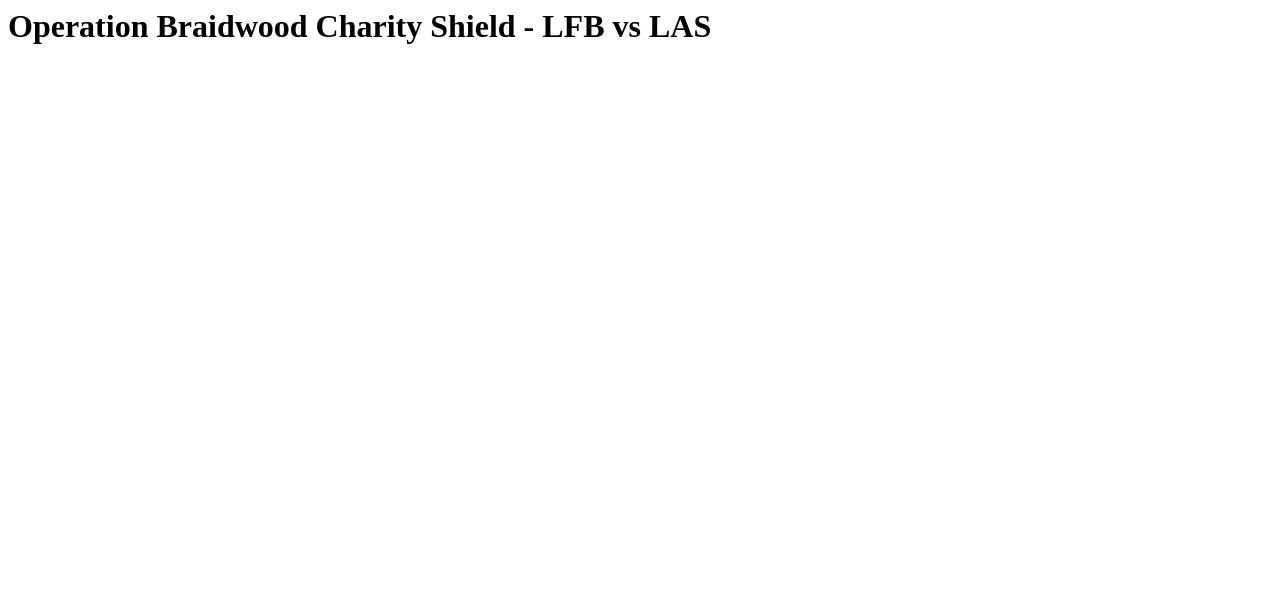
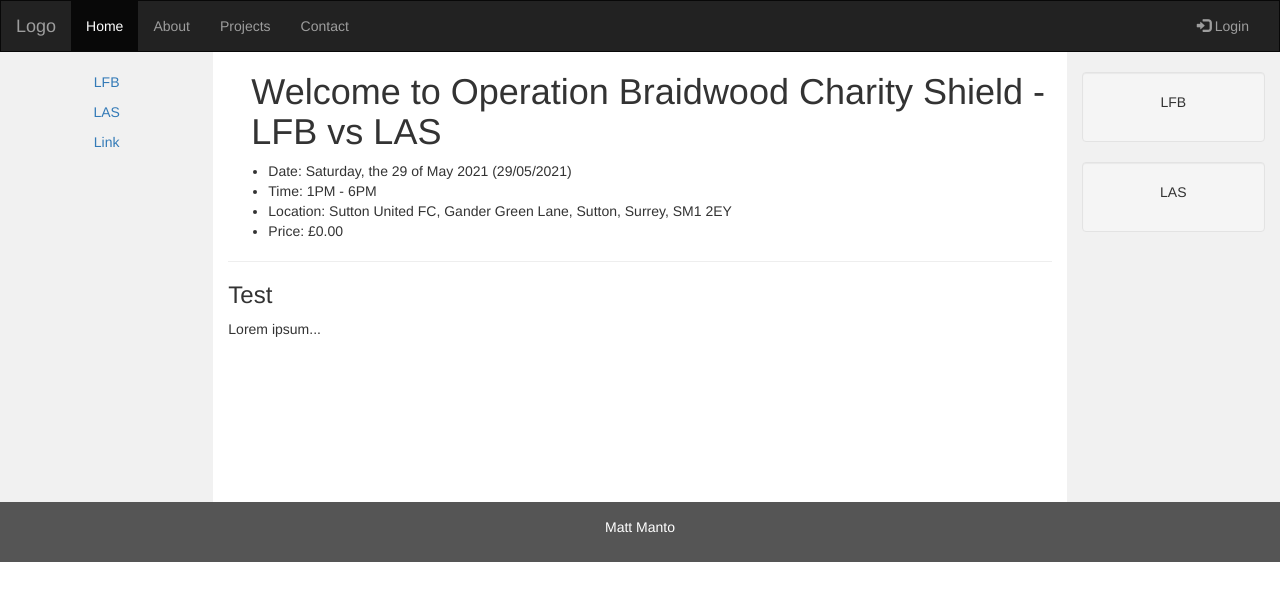
Before and after one commit to lfbvslasfootball/mainsite, a plain HTML site: page index.html in a window 1280 px wide. Drawn offline with nearby package versions, Linux system fonts and the light colour scheme.

Commit message:
Add files via upload

```diff
--- a/index.html
+++ b/index.html
@@ -1,10 +1,112 @@
-<doctype html5>
- <html>
-   <head>
-    <meta name="yandex-verification" content="c1f70ef66282f116" />
-     <link ref="stylwsheet" href="style.css">
-     </head>
-      <body>
-        <h1>Operation Braidwood Charity Shield - LFB vs LAS</h1>
-       </body>
-  </html>
+<!DOCTYPE html>
+<html lang="en">
+<head>
+  <title>Bootstrap Example</title>
+  <meta charset="utf-8">
+  <meta name="viewport" content="width=device-width, initial-scale=1">
+  <link rel="stylesheet" href="https://maxcdn.bootstrapcdn.com/bootstrap/3.4.1/css/bootstrap.min.css">
+  <script src="https://ajax.googleapis.com/ajax/libs/jquery/3.5.1/jquery.min.js"></script>
+  <script src="https://maxcdn.bootstrapcdn.com/bootstrap/3.4.1/js/bootstrap.min.js"></script>
+  <style>
+
+    /* Remove the navbar's default margin-bottom and rounded borders */
+
+
+      h1 {
+      margin-left: 23px
+      }
+    .navbar {
+      margin-bottom: 0;
+      border-radius: 0;
+    }
+
+    /* Set height of the grid so .sidenav can be 100% (adjust as needed) */
+    .row.content {height: 450px}
+
+    /* Set gray background color and 100% height */
+    .sidenav {
+      padding-top: 20px;
+      background-color: #f1f1f1;
+      height: 100%;
+    }
+
+    /* Set black background color, white text and some padding */
+    footer {
+      background-color: #555;
+      color: white;
+      padding: 15px;
+    }
+
+    /* On small screens, set height to 'auto' for sidenav and grid */
+    @media screen and (max-width: 767px) {
+      .sidenav {
+        height: auto;
+        padding: 15px;
+      }
+      .row.content {height:auto;}
+    }
+  </style>
+</head>
+<body>
+
+<nav class="navbar navbar-inverse">
+  <div class="container-fluid">
+    <div class="navbar-header">
+      <button type="button" class="navbar-toggle" data-toggle="collapse" data-target="#myNavbar">
+        <span class="icon-bar"></span>
+        <span class="icon-bar"></span>
+        <span class="icon-bar"></span>
+      </button>
+      <a class="navbar-brand" href="#">Logo</a>
+    </div>
+    <div class="collapse navbar-collapse" id="myNavbar">
+      <ul class="nav navbar-nav">
+        <li class="active"><a href="#">Home</a></li>
+        <li><a href="#">About</a></li>
+        <li><a href="#">Projects</a></li>
+        <li><a href="#">Contact</a></li>
+      </ul>
+      <ul class="nav navbar-nav navbar-right">
+        <li><a href="#"><span class="glyphicon glyphicon-log-in"></span> Login</a></li>
+      </ul>
+    </div>
+  </div>
+</nav>
+
+<div class="container-fluid text-center">
+  <div class="row content">
+    <div class="col-sm-2 sidenav">
+      <p><a href="https://www.london-fire.gov.uk/">LFB</a></p>
+      <p><a href="https://www.londonambulance.nhs.uk/">LAS</a></p>
+      <p><a href="#">Link</a></p>
+    </div>
+    <div class="col-sm-8 text-left">
+      <h1>Welcome to Operation Braidwood Charity Shield - LFB vs LAS</h1>
+      <ul>
+      <li>Date: Saturday, the 29 of May 2021 (29/05/2021)</li>
+      <li>Time: 1PM - 6PM</li>
+      <li>Location: Sutton United FC, Gander Green Lane, Sutton, Surrey, SM1 2EY</li>
+      <li>Price: £0.00</li>
+
+      </ul>
+      <hr>
+      <h3>Test</h3>
+      <p>Lorem ipsum...</p>
+    </div>
+    <div class="col-sm-2 sidenav">
+      <div class="well">
+        <p>LFB</p>
+      </div>
+      <div class="well">
+        <p>LAS</p>
+      </div>
+    </div>
+  </div>
+</div>
+
+<footer class="container-fluid text-center">
+  <p>Matt Manto</p>
+</footer>
+
+</body>
+</html>
--- /dev/null
+++ b/style.css
@@ -0,0 +1,51 @@
+body {
+text-align: center;
+background-color: aquamarine;
+}
+
+.info {
+text-align: left;
+  height: 200px;
+  position: relative;
+  border: 6px solid green;
+margin: 60px;
+}
+
+.info > ul{
+  margin: 0;
+  position: absolute;
+  top: 50%;
+  left: 50%;
+  -ms-transform: translate(-50%, -50%);
+  transform: translate(-50%, -50%);
+font-size: 20;
+}
+
+body {
+  margin: 0;
+  font-family: Arial, Helvetica, sans-serif;
+}
+
+.topnav {
+  overflow: hidden;
+  background-color: #333;
+}
+
+.topnav a {
+  float: left;
+  color: #f2f2f2;
+  text-align: center;
+  padding: 14px 16px;
+  text-decoration: none;
+  font-size: 17px;
+}
+
+.topnav a:hover {
+  background-color: #ddd;
+  color: black;
+}
+
+.topnav a.active {
+  background-color: #04AA6D;
+  color: white;
+}
```
